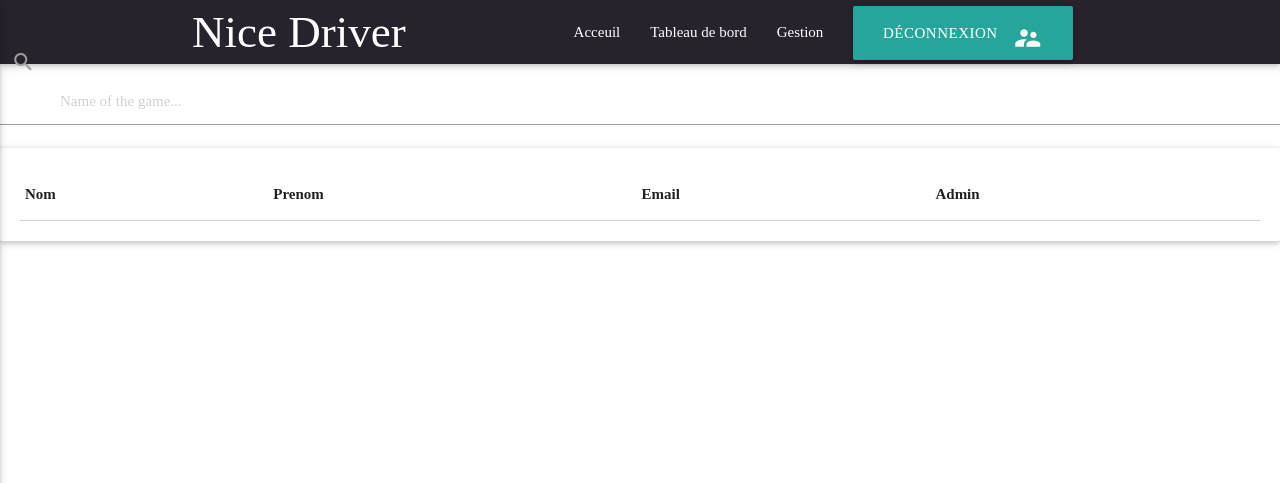
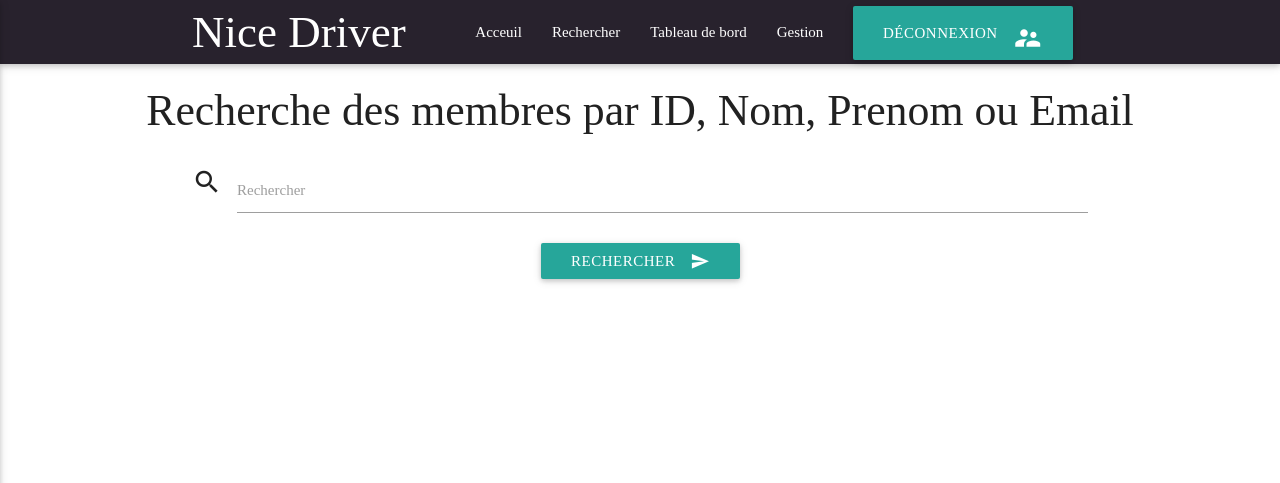
Before and after one commit to MehdiDel/Web, a PHP site: page /vue/recherche_inscrit.php in a window 1280 px wide. Shown: the top 483 px of the page. Run offline with PHP 8.4, Linux system fonts and the light colour scheme; data that the repository does not hold is empty; some libraries are stand-ins or nearby versions; some web fonts are replaced.

Commit message:
ajout de la recherche

```diff
--- a/modele/BD_connexion.php
+++ b/modele/BD_connexion.php
@@ -8,7 +8,7 @@ function connexion()
 	//$bdd = new PDO('mysql:host=localhost;dbname=nicedriver;charset=utf8', 'root', '');
 
 
-	$bdd = new PDO('mysql:host=XXXX;dbname=nicedriver;charset=utf8', 'XXXX', 'XXXX');
+	$bdd = new PDO('mysql:host=;dbname=nicedriver;charset=utf8', '', '');
 	$bdd->setAttribute(PDO::ATTR_ERRMODE, PDO::ERRMODE_EXCEPTION);
 
 	}
--- a/modele/ajouter_chauffeur.php
+++ b/modele/ajouter_chauffeur.php
@@ -8,7 +8,7 @@ public static function ajouter_chauffeur($nom,$prenom,$adresse,$mail)
 		require_once("BD_connexion.php");
  		$bdd=connexion();
 
-		//Insertion d'un chauffeur dans la BD grace au paramètre reçus
+
 		$req = $bdd->prepare('INSERT INTO chauffeur(nom,prenom,adresse,mail) VALUES(:nom,:prenom,:adresse,:mail)');
 
 
--- a/modele/recherche.php
+++ b/modele/recherche.php
@@ -2,18 +2,24 @@
 class RECHERCHE{
 
 
-	public static function rechercher($nom)
+	public static function rechercher($res)
 	{
 	// Connexion à la base de données
 	require_once("BD_connexion.php");
 	$bdd=connexion();
 
+	$data = $res['search'];
 	//On recherche un nom qui contient dans son nom au minimum le paramètre que l'on a entré
-	$req = $bdd->prepare("SELECT * FROM insrits WHERE nom LIKE '%$nom%' ");
-	$req->execute();
+	$req = $bdd->prepare("SELECT * FROM inscrits WHERE nom LIKE '%$data%'
+												 OR  prenom LIKE '%$data%'
+												 OR  email LIKE '%$data%'
+												 OR  id LIKE '%$data%'");
+
+	$req->execute($res);
 
 	//On renvoie toute les lignes trouvé
 	$nom = $req->fetchAll();
+	$req->closeCursor();
     return $nom;
 	}
 }
--- a/vue/menu_admin.php
+++ b/vue/menu_admin.php
@@ -21,13 +21,15 @@
       <a id="logo-container" href="reussi_connex_admin.php" class="brand-logo white-text">Nice Driver</a>
       <ul class="right hide-on-med-and-down ">
         <li><a href="reussi_connex_admin.php" class="white-text"> Acceuil </a></li>
+        <li><a href="recherche_inscrit.php" class="white-text"> Rechercher</a></li>
         <li><a href="tableau_de_bord.php" class="white-text"> Tableau de bord </a></li>
         <li><a href="mission.php" class="white-text">Gestion </a></li>
         <li><a  href="../controller/deconnexion.php"class="waves-effect waves-light btn-large"><i class="small material-icons right">supervisor_account</i>Déconnexion</a></li>
     </ul>
 
     <ul id="nav-mobile" class="side-nav">
-        <li><a href="reussi_connex_admin.php" class="white-text"> Acceuil </a></li>
+        <li><a href="reussi_connex_admin.php"> Acceuil </a></li>
+         <li><a href="recherche_inscrit.php" > Rechercher</a></li>
         <li><a href="tableau_de_bord.php"> Tableau de bord</a></li>
         <li><a href="mission.php">Gestion </a></li>
         <li><a href="../controller/deconnexion.php">Déconnexion</a></li>
--- a/vue/recherche_inscrit.php
+++ b/vue/recherche_inscrit.php
@@ -1,53 +1,32 @@
 
 <?php include("menu_admin.php"); ?>
 
+<h3 class="center"> Recherche des membres par ID, Nom, Prenom ou Email</h3>
 
-    <div class="nav-wrapper">
-      <form method="POST" action :"../controller/recherche.php">
-        <div class="input-field">
-          <input id="search" type="search" name="search" required placeholder="Name of the game...">
-          <input hidden type="submit" value="Rechercher">
-          <label for="search"><i class="material-icons">search</i></label>
-          <i class="material-icons">close</i>
+ <div class="container">
+  <div class="row">
+    <form class="col s12" method :"GET" action="resultat_recherche.php">
+      <div class="row">
+        <div class="input-field col s12">
+          <i class="material-icons prefix">search</i>
+          <input id="search" type="text" class="validate" name="search">
+          <label for="search">Rechercher</label>
         </div>
-      </form>
-    </div>
 
 
 
+        <div class="row center">
+          <div class="input-field col s12">
+          <button class="btn waves-effect waves-light" type="submit" name="action">Rechercher
+          <i class="material-icons right">send</i></button>
+          </div>
+        </div>
 
 
+  </form>
+  </div>
+</div>
 
-        <div class="card-panel hoverable">
-          <table>
-            <thead>
-              <tr>
-             <!--   <th data-field="id">Identifiant</th>-->
-                <th data-field="nom">Nom</th>
-                <th data-field="prenom">Prenom</th>
-              	<th data-field="email">Email</th>
-                <th data-field="admin">Admin</th>
-              </tr>
-            </thead>
-          <tbody>
-
-   <?php 	require_once('../modele/recherche.php');
-           $info = RECHERCHE::rechercher($_POST['search']);
-
-              foreach($info as $res)
-              {
-                print "<tr> <td>" .  $res["id"] . "</td>";
-                print "<td>" .  $res["nom"] . "</td>";
-                print "<td>" .  $res["prenom"] . "</td>";
-               print "<td>" .  $res["email"] . "</td>";
-               print "<td>" .  $res["admin"] . "</td></tr>";
-
-             }
-
-?>
-
-          </tbody>
-        </div>
 
 
             <!--  Scripts-->
```
Also changed, not shown: vue/resultat_recherche.php (added, +80 -0 lines).
